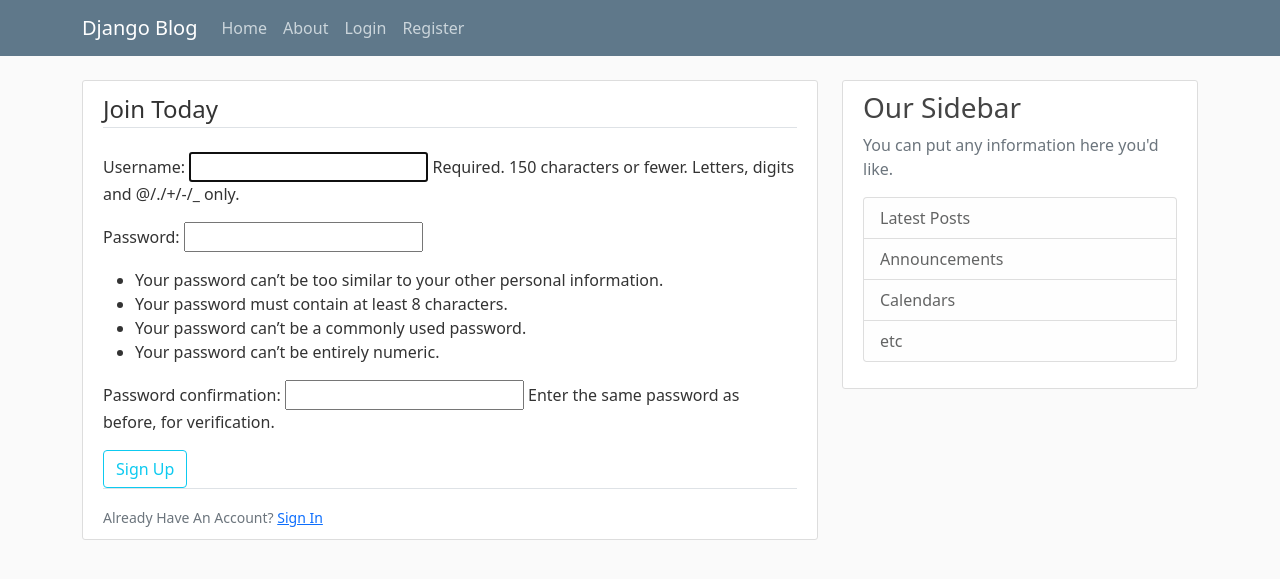
After one commit to maciejzelasko/Django.Manager, a Django app: page /register/ in a window 1280 px wide. The commit adds this page. Shown: the top 579 px of the page. Run offline with Django 3.2, Linux system fonts and the light colour scheme.

Commit message:
Added register page

```diff
--- a/blog/templates/blog/base.html
+++ b/blog/templates/blog/base.html
@@ -44,6 +44,13 @@
     <main role="main" class="container">
         <div class="row">
             <div class="col-md-8">
+                {% if messages %}
+                {% for message in messages %}
+                    <div class="alert alert-{{ message.tags }}">
+                        {{ message }}
+                    </div>
+                {% endfor %}
+                {% endif %}
                 {% block content %}{% endblock %}
             </div>
             <div class="col-md-4">
--- a/django_budget/urls.py
+++ b/django_budget/urls.py
@@ -15,8 +15,10 @@ Including another URLconf
 """
 from django.contrib import admin
 from django.urls import path, include
+from users import views as user_views
 
 urlpatterns = [
     path('admin/', admin.site.urls),
+    path('register/', user_views.register, name="register"),
     path('', include('blog.urls')),
 ]
--- /dev/null
+++ b/users/templates/users/register.html
@@ -0,0 +1,19 @@
+{% extends "blog/base.html" %} {% block content %}
+<div class="content-section">
+  <form method="POST">
+    {% csrf_token %}
+    <fieldset class="form-group">
+      <legend class="border-bottom mb-4">Join Today</legend>
+      {{ form.as_p }}
+    </fieldset>
+    <div class="form-group">
+      <button class="btn btn-outline-info" type="submit">Sign Up</button>
+    </div>
+  </form>
+  <div class="border-top pt-3">
+    <small class="text-muted">
+      Already Have An Account? <a class="ml-2" href="#">Sign In</a>
+    </small>
+  </div>
+</div>
+{% endblock content %}
--- a/users/views.py
+++ b/users/views.py
@@ -1,3 +1,17 @@
-from django.shortcuts import render
+from django.shortcuts import render, redirect
+from django.contrib.auth.forms import UserCreationForm
+from django.contrib import messages
 
-# Create your views here.
+
+def register(request):
+    if request.method == 'POST':
+        form = UserCreationForm(request.POST)
+        if form.is_valid():
+            username = form.cleaned_data.get('username')
+            messages.success(request, f'Account created for {username}!')
+            return redirect('blog-home')
+
+    else:
+        form = UserCreationForm()
+
+    return render(request, 'users/register.html', {'form': form})
```
